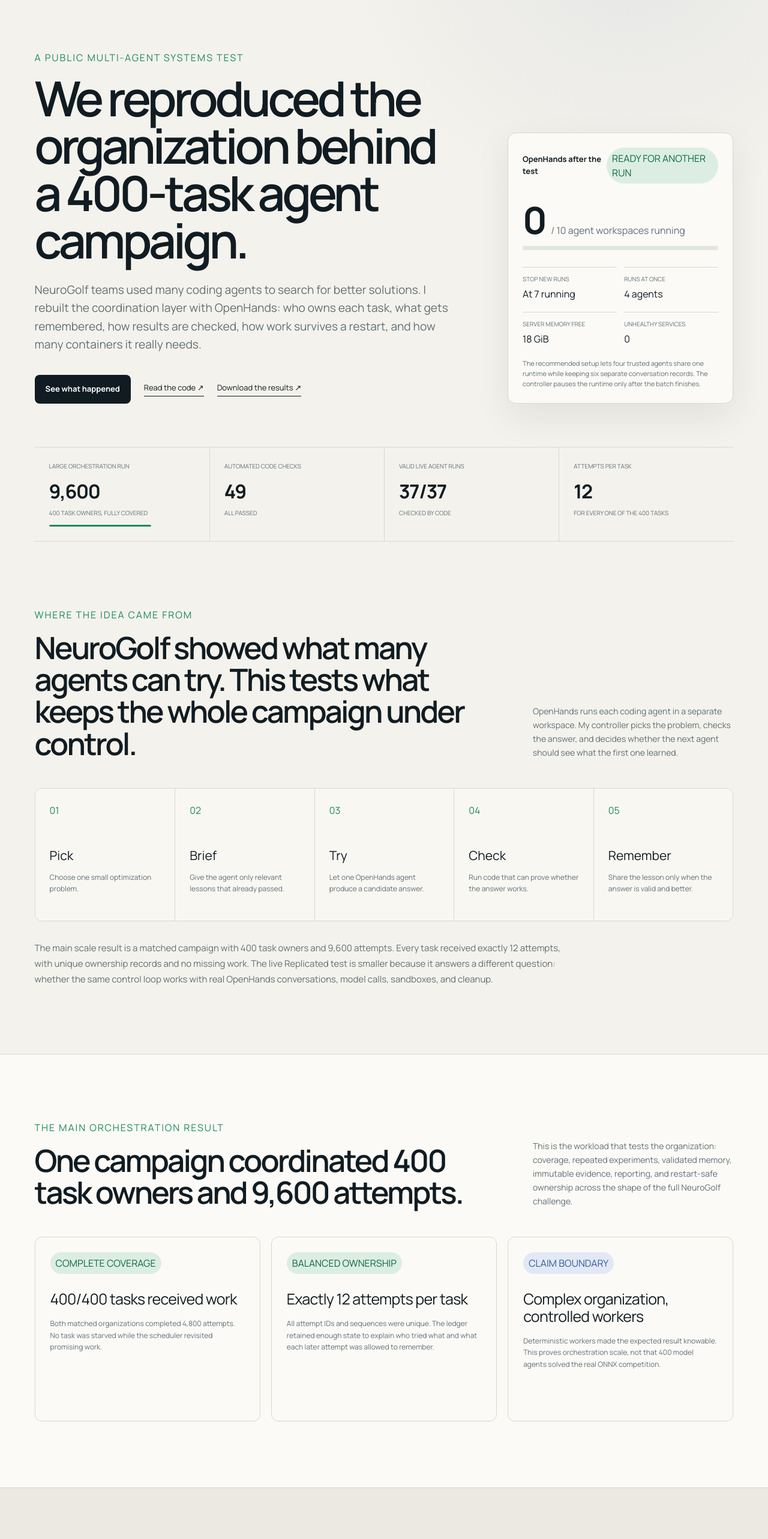
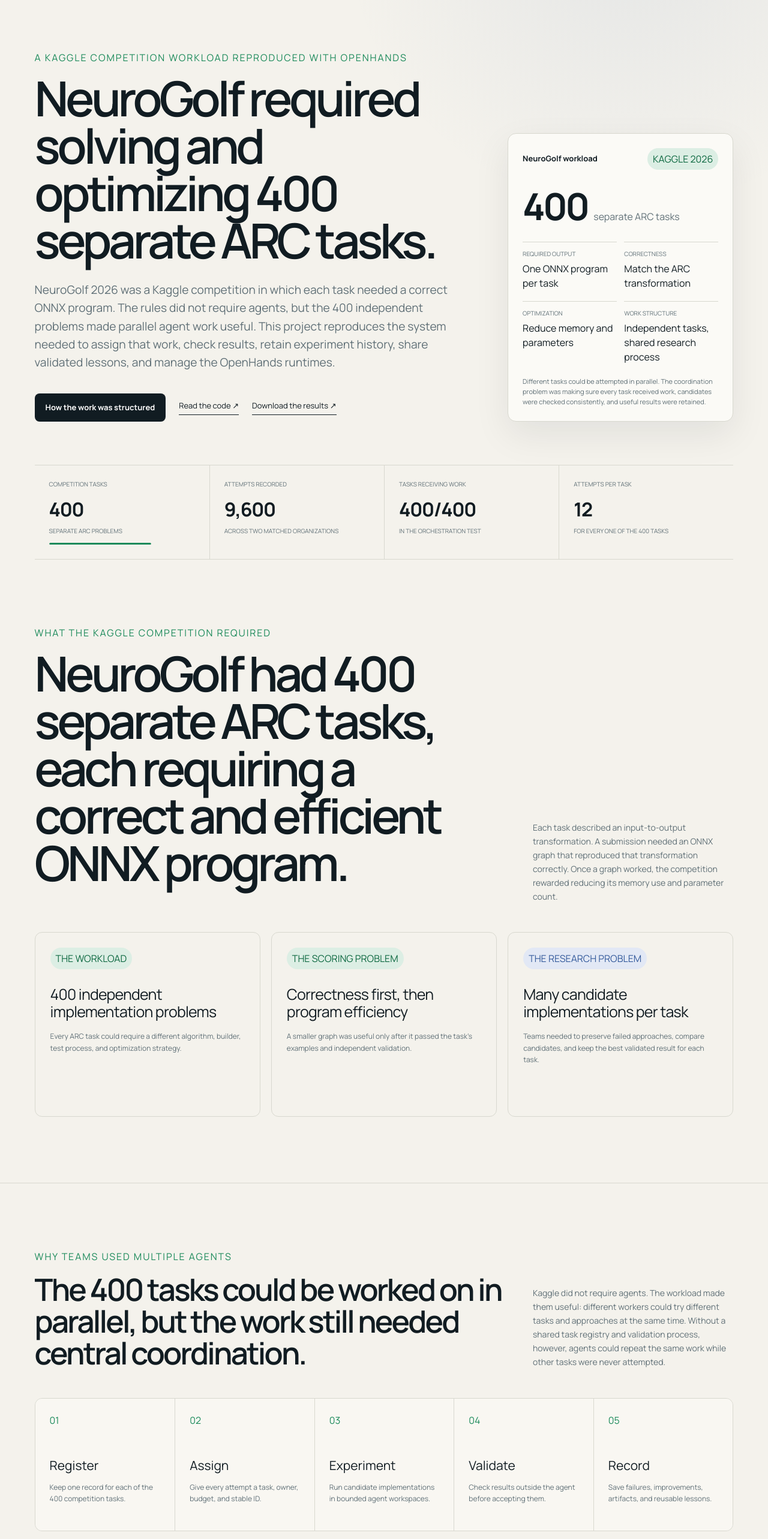
Before and after one commit to rajshah4/openhands-agent-research-lab, a Next.js app in the folder dashboard/: page / in a window 1280 px wide. Shown: the part 120-2686 px from the top of the page at 60% size. Built offline with nearby package versions, Linux system fonts and the light colour scheme.

Commit message:
Explain NeuroGolf and separate live evidence

```diff
--- a/dashboard/app/globals.css
+++ b/dashboard/app/globals.css
@@ -1219,10 +1219,11 @@
     grid-column: 1 / -1;
     grid-row: 2;
     justify-self: stretch;
+    overflow-x: auto;
   }
 
   .view-switcher button {
-    flex: 1;
+    flex: 0 0 auto;
   }
 
   .environment-pill {
--- a/dashboard/app/layout.tsx
+++ b/dashboard/app/layout.tsx
@@ -24,9 +24,9 @@
     requestHeaders.get("x-forwarded-proto") ??
     (host.startsWith("localhost") ? "http" : "https");
   const socialImage = `${protocol}://${host}/og.png`;
-  const title = "NeuroGolf with OpenHands | Multi-agent patterns on Replicated";
+  const title = "NeuroGolf with OpenHands | Reproducing a Kaggle multi-agent workflow";
   const description =
-    "A 400-task OpenHands orchestration test: Replicated sandbox tradeoffs, restart recovery, validated memory, capacity planning, and the remaining Kaggle gap.";
+    "How we used OpenHands to coordinate the 400-task NeuroGolf workload, compare deployment structures, preserve experiment history, and recover incomplete agent work.";
 
   return {
     title,
--- a/dashboard/app/research-dashboard.tsx
+++ b/dashboard/app/research-dashboard.tsx
@@ -109,7 +109,7 @@
   }>;
 };
 
-const views = ["Scale", "Deployment", "Robustness", "Planner"] as const;
+const views = ["Overview", "Deployment", "Robustness", "Evidence", "Planner"] as const;
 type View = (typeof views)[number];
 
 function pct(value: number) {
@@ -453,6 +453,201 @@
   );
 }
 
+function OverviewGuide({ snapshot }: { snapshot: Snapshot }) {
+  return (
+    <>
+      <section className="section narrative" id="overview">
+        <div className="section-heading">
+          <div>
+            <p className="eyebrow">What the Kaggle competition required</p>
+            <h1>NeuroGolf had 400 separate ARC tasks, each requiring a correct and efficient ONNX program.</h1>
+          </div>
+          <p>
+            Each task described an input-to-output transformation. A submission
+            needed an ONNX graph that reproduced that transformation correctly.
+            Once a graph worked, the competition rewarded reducing its memory
+            use and parameter count.
+          </p>
+        </div>
+        <div className="implementation-grid">
+          <article className="implementation-card">
+            <span className="implementation-status tested">The workload</span>
+            <h3>400 independent implementation problems</h3>
+            <p>
+              Every ARC task could require a different algorithm, builder, test
+              process, and optimization strategy.
+            </p>
+          </article>
+          <article className="implementation-card">
+            <span className="implementation-status tested">The scoring problem</span>
+            <h3>Correctness first, then program efficiency</h3>
+            <p>
+              A smaller graph was useful only after it passed the task&apos;s
+              examples and independent validation.
+            </p>
+          </article>
+          <article className="implementation-card">
+            <span className="implementation-status pilot">The research problem</span>
+            <h3>Many candidate implementations per task</h3>
+            <p>
+              Teams needed to preserve failed approaches, compare candidates,
+              and keep the best validated result for each task.
+            </p>
+          </article>
+        </div>
+      </section>
+
+      <section className="section narrative">
+        <div className="section-heading">
+          <div>
+            <p className="eyebrow">Why teams used multiple agents</p>
+            <h2>The 400 tasks could be worked on in parallel, but the work still needed central coordination.</h2>
+          </div>
+          <p>
+            Kaggle did not require agents. The workload made them useful:
+            different workers could try different tasks and approaches at the
+            same time. Without a shared task registry and validation process,
+            however, agents could repeat the same work while other tasks were
+            never attempted.
+          </p>
+        </div>
+        <div className="workflow">
+          {[
+            ["01", "Register", "Keep one record for each of the 400 competition tasks."],
+            ["02", "Assign", "Give every attempt a task, owner, budget, and stable ID."],
+            ["03", "Experiment", "Run candidate implementations in bounded agent workspaces."],
+            ["04", "Validate", "Check results outside the agent before accepting them."],
+            ["05", "Record", "Save failures, improvements, artifacts, and reusable lessons."],
+          ].map(([number, title, copy]) => (
+            <article className="workflow-step" key={number}>
+              <span>{number}</span>
+              <h3>{title}</h3>
+              <p>{copy}</p>
+            </article>
+          ))}
+        </div>
+      </section>
+
+      <section className="section implementation-section">
+        <div className="section-heading">
+          <div>
+            <p className="eyebrow">What this project reproduced</p>
+            <h2>We exercised the coordination system with 12 attempts for each of 400 tasks.</h2>
+          </div>
+          <p>
+            The scale run used controlled deterministic workers so that missing
+            work, duplicate ownership, incorrect retrieval, and measurement
+            errors could be detected reliably.
+          </p>
+        </div>
+        <div className="implementation-grid">
+          <article className="implementation-card">
+            <span className="implementation-status tested">Task assignment</span>
+            <h3>All 400 tasks received work</h3>
+            <p>
+              The scheduler recorded exactly{" "}
+              {snapshot.portfolioScale.exactAttemptsPerTask} attempts for every
+              task instead of concentrating work on only a subset.
+            </p>
+          </article>
+          <article className="implementation-card">
+            <span className="implementation-status tested">Experiment history</span>
+            <h3>{formatNumber(snapshot.portfolioScale.totalAttempts)} attempts were retained</h3>
+            <p>
+              Each attempt kept its task, sequence, result, validation state,
+              and the lessons it was allowed to use.
+            </p>
+          </article>
+          <article className="implementation-card">
+            <span className="implementation-status next">Current limit</span>
+            <h3>This was an orchestration test, not an ONNX score</h3>
+            <p>
+              The remaining domain test is to connect licensed NeuroGolf
+              builders, ONNX execution, adversarial cases, and submission
+              assembly to this control system.
+            </p>
+          </article>
+        </div>
+      </section>
+
+      <section className="section comparison">
+        <div className="section-heading">
+          <div>
+            <p className="eyebrow">How far the reproduction goes</p>
+            <h2>The multi-agent organization is implemented; the full competition solver is not.</h2>
+          </div>
+          <p>
+            Public NeuroGolf teams used task schedulers, persistent failure
+            records, candidate promotion, adversarial validation, and a serial
+            submission gate. This project reproduces the coordination layer and
+            makes the remaining domain work explicit.
+          </p>
+        </div>
+        <div className="comparison-grid">
+          <article className="finding-card">
+            <span className="finding-label">Implemented</span>
+            <strong>Task assignment, attempt history, validation, shared lessons, recovery, and capacity limits.</strong>
+          </article>
+          <article className="finding-card">
+            <span className="finding-label">Still to implement</span>
+            <strong>ONNX builders, ARC execution, generated test cases, artifact quarantine, and submission assembly.</strong>
+          </article>
+          <article className="finding-card">
+            <span className="finding-label">Evidence location</span>
+            <strong>The live OpenHands checks and individual conversation records are in the Evidence view.</strong>
+          </article>
+        </div>
+      </section>
+    </>
+  );
+}
+
+function EvidenceGuide({ snapshot }: { snapshot: Snapshot }) {
+  return (
+    <>
+      <section className="section narrative">
+        <div className="section-heading">
+          <div>
+            <p className="eyebrow">Live OpenHands evidence</p>
+            <h1>Small test problems were used to verify the real execution path.</h1>
+          </div>
+          <p>
+            These were not intended to represent NeuroGolf difficulty. They
+            were deliberately easy to check independently, which made them
+            useful for testing conversation creation, model execution, result
+            parsing, validation, memory retrieval, sandbox placement, and
+            cleanup on the Replicated installation.
+          </p>
+        </div>
+        <div className="implementation-grid">
+          <article className="implementation-card">
+            <span className="implementation-status tested">Live execution</span>
+            <h3>{snapshot.proof.validAttempts}/{snapshot.proof.liveAttempts} accepted OpenHands runs</h3>
+            <p>Every accepted answer was checked by code rather than accepted from the agent&apos;s own assessment.</p>
+          </article>
+          <article className="implementation-card">
+            <span className="implementation-status tested">Matched protocol</span>
+            <h3>Six small problems, two organizations, three repetitions</h3>
+            <p>The model, problems, timeouts, and attempt budgets were held constant.</p>
+          </article>
+          <article className="implementation-card">
+            <span className="implementation-status next">Interpretation</span>
+            <h3>An infrastructure result, not a reasoning result</h3>
+            <p>Both organizations solved the problems, so this run does not establish a quality advantage from shared memory.</p>
+          </article>
+        </div>
+        <p className="architecture-note">
+          After the tests, the Replicated instance had{" "}
+          {snapshot.capacity.active} active sandboxes,{" "}
+          {snapshot.capacity.unhealthyPods} unhealthy services, and{" "}
+          {snapshot.capacity.memoryAvailable} of available memory. Finished
+          sandboxes were paused and their identifiers remain in the evidence.
+        </p>
+      </section>
+    </>
+  );
+}
+
 function DeploymentDecisionGuide({ snapshot }: { snapshot: Snapshot }) {
   const patterns = [
     {
@@ -506,8 +701,8 @@
       <section className="section narrative">
         <div className="section-heading">
           <div>
-            <p className="eyebrow">Deployment is a separate design decision</p>
-            <h1>Choose the trust boundary before choosing the container count.</h1>
+            <p className="eyebrow">OpenHands multi-agent deployment options</p>
+            <h1>How the available execution patterns differ.</h1>
           </div>
           <p>
             Scheduling decides who does the work. Deployment decides what those
@@ -548,8 +743,8 @@
       <section className="section">
         <div className="section-heading">
           <div>
-            <p className="eyebrow">OpenHands deployment choices</p>
-            <h2>Four patterns, with different isolation and audit boundaries.</h2>
+            <p className="eyebrow">Structure and trade-offs</p>
+            <h2>The same scheduler can use four OpenHands execution patterns.</h2>
           </div>
           <p>
             These can use the same external task registry, scheduler,
@@ -594,8 +789,8 @@
       <section className="section implementation-section">
         <div className="section-heading">
           <div>
-            <p className="eyebrow">What Replicated measured</p>
-            <h2>Grouping six conversations reduced six runtimes to one.</h2>
+            <p className="eyebrow">Replicated measurements</p>
+            <h2>Measured results for isolated and grouped OpenHands conversations.</h2>
           </div>
           <p>
             The same model and six-task batch ran three times in each setup.
@@ -684,7 +879,7 @@
         <div className="section-heading">
           <div>
             <p className="eyebrow">Production robustness</p>
-            <h1>The hard part is not starting agents. It is knowing what happened when something stops.</h1>
+            <h1>How the controller handles failures and incomplete work.</h1>
           </div>
           <p>
             The controller treats OpenHands as the execution plane and keeps
@@ -714,8 +909,8 @@
       <section className="section implementation-section">
         <div className="section-heading">
           <div>
-            <p className="eyebrow">Seven controls around every agent</p>
-            <h2>Reliability comes from the organization, not a longer prompt.</h2>
+            <p className="eyebrow">Controls around every agent</p>
+            <h2>Controls applied before, during, and after each agent run.</h2>
           </div>
           <p>
             These controls apply whether workers use isolated Enterprise
@@ -736,8 +931,8 @@
       <section className="section comparison">
         <div className="section-heading">
           <div>
-            <p className="eyebrow">Failure injection and scale evidence</p>
-            <h2>We killed the controller after OpenHands started the work.</h2>
+            <p className="eyebrow">Controller restart test</p>
+            <h2>Recovery after the controller stopped during an active OpenHands run.</h2>
           </div>
           <p>
             Restart found the unfinished attempt, attached to the same live
@@ -768,7 +963,7 @@
 }
 
 export function ResearchDashboard({ snapshot }: { snapshot: Snapshot }) {
-  const [view, setView] = useState<View>("Scale");
+  const [view, setView] = useState<View>("Overview");
   const [arm, setArm] = useState("all");
 
   const visibleAgents = useMemo(
@@ -779,7 +974,6 @@
     [snapshot.agents, arm],
   );
 
-  const utilization = snapshot.capacity.active / snapshot.capacity.limit;
   return (
     <main>
       <header className="topbar">
@@ -787,7 +981,7 @@
           <span className="brand-mark">N</span>
           <span>
             <strong>NeuroGolf with OpenHands</strong>
-            <small>A public multi-agent experiment</small>
+            <small>Reproducing a Kaggle multi-agent workflow</small>
           </span>
         </a>
         <nav className="view-switcher" aria-label="Dashboard view">
@@ -810,17 +1004,19 @@
 
       <section className="hero" id="top">
         <div className="hero-copy">
-          <p className="eyebrow">A public multi-agent systems test</p>
-          <h1>We reproduced the organization behind a 400-task agent campaign.</h1>
+          <p className="eyebrow">A Kaggle competition workload reproduced with OpenHands</p>
+          <h1>NeuroGolf required solving and optimizing 400 separate ARC tasks.</h1>
           <p className="lede">
-            NeuroGolf teams used many coding agents to search for better
-            solutions. I rebuilt the coordination layer with OpenHands: who
-            owns each task, what gets remembered, how results are checked, how
-            work survives a restart, and how many containers it really needs.
+            NeuroGolf 2026 was a Kaggle competition in which each task needed a
+            correct ONNX program. The rules did not require agents, but the 400
+            independent problems made parallel agent work useful. This project
+            reproduces the system needed to assign that work, check results,
+            retain experiment history, share validated lessons, and manage the
+            OpenHands runtimes.
           </p>
           <div className="hero-actions">
-            <a href="#live-agents" className="primary-action">
-              See what happened
+            <a href="#overview" className="primary-action">
+              How the work was structured
             </a>
             <a
               href="https://github.com/rajshah4/openhands-agent-research-lab"
@@ -837,70 +1033,59 @@
           </div>
         </div>
 
-        <aside className="capacity-card" aria-label="OpenHands server capacity">
+        <aside className="capacity-card" aria-label="NeuroGolf competition summary">
           <div className="card-heading">
-            <span>OpenHands after the test</span>
-            <span
-              className={`status-badge ${
-                snapshot.capacity.launchAllowed ? "healthy" : "blocked"
-              }`}
-            >
-              {snapshot.capacity.launchAllowed ? "Ready for another run" : "Runs paused"}
-            </span>
+            <span>NeuroGolf workload</span>
+            <span className="status-badge healthy">Kaggle 2026</span>
           </div>
           <div className="capacity-number">
-            <strong>{snapshot.capacity.active}</strong>
-            <span>/ {snapshot.capacity.limit} agent workspaces running</span>
-          </div>
-          <div className="meter" aria-label={`${pct(utilization)} capacity used`}>
-            <span style={{ width: pct(utilization) }} />
+            <strong>400</strong>
+            <span>separate ARC tasks</span>
           </div>
           <dl className="capacity-details">
             <div>
-              <dt>Stop new runs</dt>
-              <dd>At {snapshot.capacity.launchAtOrAbove} running</dd>
+              <dt>Required output</dt>
+              <dd>One ONNX program per task</dd>
             </div>
             <div>
-              <dt>Runs at once</dt>
-              <dd>{snapshot.capacity.maxNewConcurrent} agents</dd>
+              <dt>Correctness</dt>
+              <dd>Match the ARC transformation</dd>
             </div>
             <div>
-              <dt>Server memory free</dt>
-              <dd>{snapshot.capacity.memoryAvailable}</dd>
+              <dt>Optimization</dt>
+              <dd>Reduce memory and parameters</dd>
             </div>
             <div>
-              <dt>Unhealthy services</dt>
-              <dd>{snapshot.capacity.unhealthyPods}</dd>
+              <dt>Work structure</dt>
+              <dd>Independent tasks, shared research process</dd>
             </div>
           </dl>
           <p className="capacity-note">
-            The recommended setup lets four trusted agents share one runtime
-            while keeping six separate conversation records. The controller
-            pauses the runtime only after the batch finishes.
+            Different tasks could be attempted in parallel. The coordination
+            problem was making sure every task received work, candidates were
+            checked consistently, and useful results were retained.
           </p>
         </aside>
       </section>
 
       <section className="proof-strip" aria-label="Proof summary">
         <div>
-          <span>Large orchestration run</span>
-          <strong>{formatNumber(snapshot.portfolioScale.totalAttempts)}</strong>
-          <small>{snapshot.portfolioScale.tasks} task owners, fully covered</small>
+          <span>Competition tasks</span>
+          <strong>{snapshot.portfolioScale.tasks}</strong>
+          <small>separate ARC problems</small>
           <div className="mini-meter">
             <span style={{ width: pct(1) }} />
           </div>
         </div>
         <div>
-          <span>Automated code checks</span>
-          <strong>{snapshot.proof.tests}</strong>
-          <small>all passed</small>
+          <span>Attempts recorded</span>
+          <strong>{formatNumber(snapshot.portfolioScale.totalAttempts)}</strong>
+          <small>across two matched organizations</small>
         </div>
         <div>
-          <span>Valid live agent runs</span>
-          <strong>
-            {snapshot.proof.validAttempts}/{snapshot.proof.liveAttempts}
-          </strong>
-          <small>checked by code</small>
+          <span>Tasks receiving work</span>
+          <strong>400/400</strong>
+          <small>in the orchestration test</small>
         </div>
         <div>
           <span>Attempts per task</span>
@@ -909,7 +1094,9 @@
         </div>
       </section>
 
-      {view === "Scale" && (
+      {view === "Overview" && <OverviewGuide snapshot={snapshot} />}
+
+      {false && (
         <>
           <section className="section narrative">
             <div className="section-heading">
@@ -1461,14 +1648,16 @@
 
       {view === "Robustness" && <RobustnessGuide snapshot={snapshot} />}
 
+      {view === "Evidence" && <EvidenceGuide snapshot={snapshot} />}
+
       {view === "Planner" && <CompetitionPlanner snapshot={snapshot} />}
 
-      {(view === "Scale" || view === "Robustness") && (
+      {view === "Evidence" && (
         <section className="section" id="live-agents">
           <div className="section-heading agents-heading">
             <div>
-              <p className="eyebrow">The actual conversations</p>
-              <h2>These are real OpenHands runs. You can open them.</h2>
+              <p className="eyebrow">OpenHands conversation records</p>
+              <h2>Individual live runs used to verify the execution path.</h2>
               <p>
                 Each row links to the agent conversation. The score came from
                 the independent checker, not from the agent grading itself.
@@ -1608,8 +1797,8 @@
 
       <section className="section next-gate">
         <div>
-          <p className="eyebrow">What comes next</p>
-          <h2>Put the real NeuroGolf workload on the proven control path.</h2>
+          <p className="eyebrow">Remaining work</p>
+          <h2>Steps required for a full NeuroGolf reproduction.</h2>
         </div>
         <ol>
           <li>
```
Also changed, not shown: 1 other file (tests, documents, lock files or other folders).
